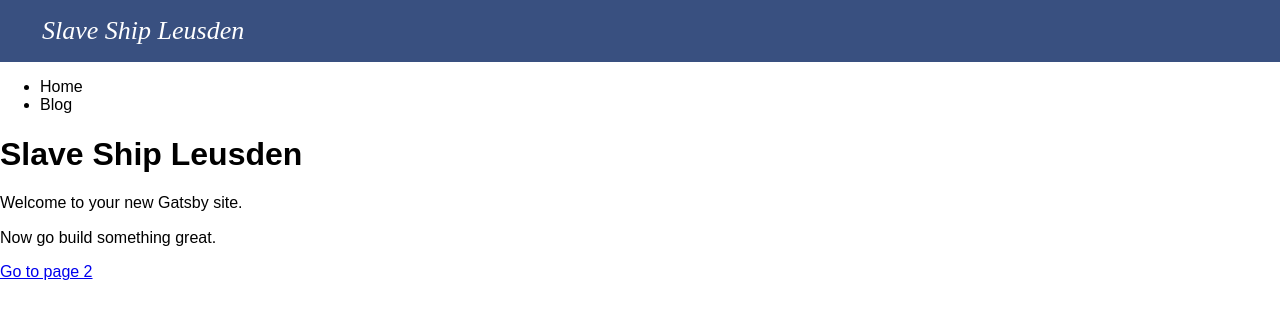
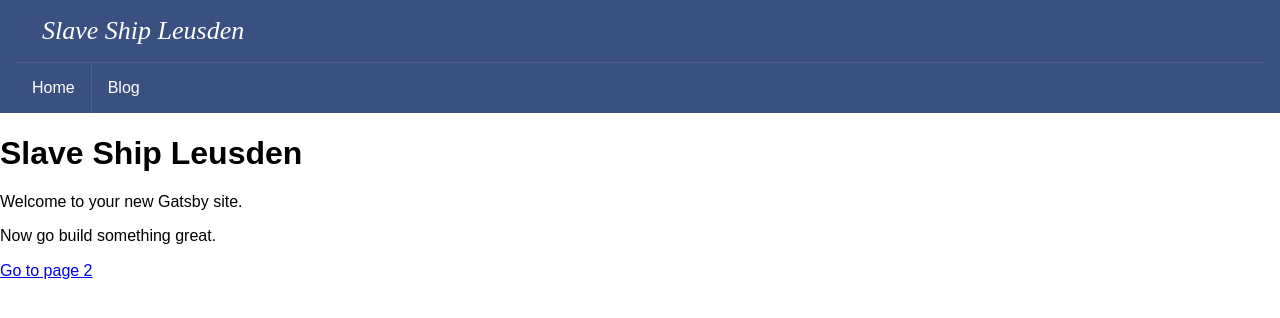
Before and after one commit to designspin/slaveshipleusden, a Gatsby site: page / in a window 1280 px wide. Built offline with nearby package versions, Linux system fonts and the light colour scheme; Gatsby itself is replaced by a stand-in of ours.

Commit message:
Nav panel transitions added;

```diff
--- a/src/assets/scss/_layout.scss
+++ b/src/assets/scss/_layout.scss
@@ -1,7 +1,107 @@
 #outer-wrap {
   position: relative;
+  overflow: hidden;
+}
+
+#inner-wrap {
+  transform: translate3d(0,0,0);
+  transition: transform .3s ease;
+  backface-visibility: hidden;
 }
 
 #inner-wrap, #outer-wrap {
   width: 100%;
 }
+
+#outer-wrap.nav-open > #inner-wrap {
+  transform: translate3d(70%, 0, 0) scale3d(1,1,1);
+
+
+  @include sm {
+    transform: translate3d(0,0,0);
+  }
+}
+
+#site-nav {
+  position: absolute;
+  top: 0;
+  bottom: 0;
+  left: 0;
+  width: 70%;
+  transform: translate3d(-100%, 0, 0);
+  box-shadow: inset -0.75em 0 .75em -0.25em rgba(0,0,0,.15);
+  background-color: #395080;
+
+  @include sm {
+    position: static;
+    width: 100%;
+    transform: translate3d(0,0,0);
+    box-shadow: none;
+  }
+}
+
+.nav-open .site-nav .site-nav__inner {
+  position: relative;
+  z-index: 2;
+  max-width: 100%;
+  opacity: 1;
+  transform: translate3d(0,0,0);
+}
+
+.site-nav .site-nav__inner {
+  position: absolute;
+  left: 0;
+  opacity: 0.7;
+  transform: translate3d(70%, 0, 0) scale3d(.9,.9,.9);
+  transition: opacity .3s .1s ease, transform .3s ease;
+  transform-origin: 50% 0;
+
+  @include sm {
+    position: relative;
+    transform: translate3d(0,0,0) scale3d(1,1,1);
+    opacity: 1;
+    transform-origin: 0 0;
+    padding: 0 1em;
+  }
+}
+
+.site-nav .site-nav__items {
+  display: flex;
+  flex-direction: column;
+  list-style: none;
+  padding: 0;
+  margin: 0;
+
+  li {
+    border-bottom: 1px solid rgba(255,255,255,0.1);
+  }
+
+  li:last-child {
+    border-bottom: none;
+  }
+
+  a {
+    text-decoration: none;
+    color: white;
+    display: block;
+    padding: 1em;
+    transition: background-color 0.2s ease-in-out;
+
+    &:hover {
+      background-color: rgba(0,0,0,0.1);
+    }
+  }
+
+  @include sm {
+    flex-direction: row;
+    border-top: 1px solid rgba(255,255,255,0.1);
+    li {
+      border-bottom: none;
+      border-right: 1px solid rgba(255,255,255,0.1);
+    }
+
+    li:last-child {
+      border-right: none;
+    }
+  }
+}
--- a/src/components/layout.js
+++ b/src/components/layout.js
@@ -1,13 +1,6 @@
-/**
- * Layout component that queries for data
- * with Gatsby's StaticQuery component
- *
- * See: https://www.gatsbyjs.org/docs/static-query/
- */
-
 import React, { Component } from "react"
 import PropTypes from "prop-types"
-
+import { Link } from "gatsby"
 import '../assets/scss/index.scss';
 
 class Layout extends Component {
@@ -47,11 +40,11 @@ class Layout extends Component {
             </label>
             <h1 class="site-header__title">Slave Ship Leusden</h1>
           </header>
-          <nav class="site-nav">
+          <nav id="site-nav" class="site-nav">
             <div class="site-nav__inner">
-              <ul>
-                <li>Home</li>
-                <li>Blog</li>
+              <ul class="site-nav__items">
+                <li><Link to="/">Home</Link></li>
+                <li><Link to="page-2">Blog</Link></li>
               </ul>
             </div>
           </nav>
```
Also changed, not shown: src/assets/scss/_site-header.scss (line endings or trailing spaces).
